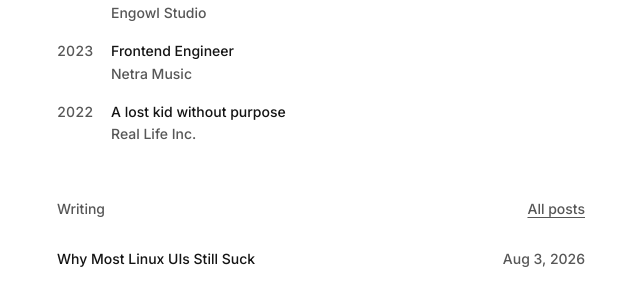
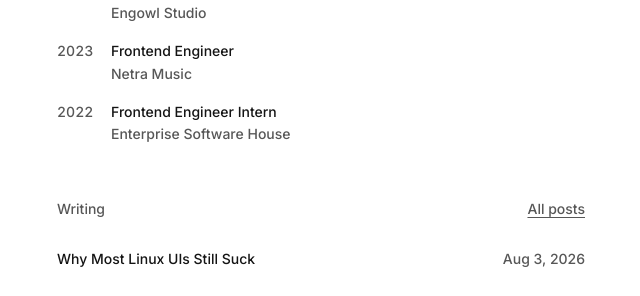
Before and after one commit to hanebox/hanebox.github.io, a Jekyll site: the page built from index.html, in a window 1280 px wide. Shown: the part 792-1088 px from the top of the page, without its empty margins (319-959 px from the left). Built offline with Jekyll 4.4.1, drawn with Linux system fonts in a browser that asks for light colours.

Commit message:
update job

```diff
--- a/index.html
+++ b/index.html
@@ -168,8 +168,8 @@ description: Han is a software engineer building tools like Ekphos and Notem. Op
     <li class="tl-item">
       <span class="tl-year">2022</span>
       <span class="tl-meta">
-        <span class="tl-title">A lost kid without purpose</span>
-        <span class="tl-co">Real Life Inc.</span>
+        <span class="tl-title">Frontend Engineer Intern</span>
+        <span class="tl-co">Enterprise Software House</span>
       </span>
     </li>
   </ol>
```
